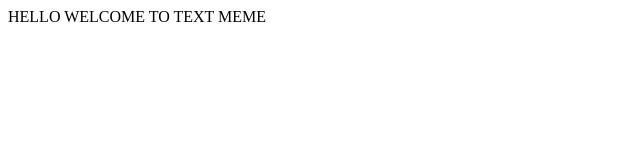
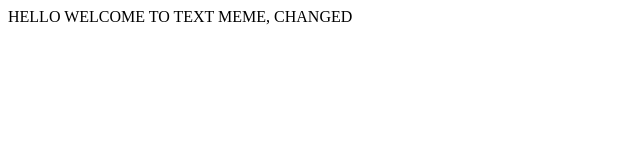
Before and after one commit to JennieChu/text_meme, a plain HTML site: page web_static/index.html in a window 1280 px wide. Shown: the whole page, without its empty margins (0-640 px from the left). Drawn offline with Linux system fonts and the light colour scheme.

Commit message:
changed index.html to view changes

```diff
--- a/web_static/index.html
+++ b/web_static/index.html
@@ -3,6 +3,6 @@
 <head>
 <title>Welcome to nginx!</title>
 </body>
-HELLO WELCOME TO TEXT MEME
+HELLO WELCOME TO TEXT MEME, CHANGED
 </body>
 </html>
```
